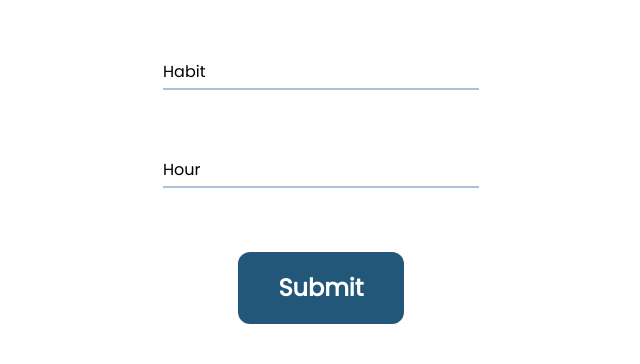
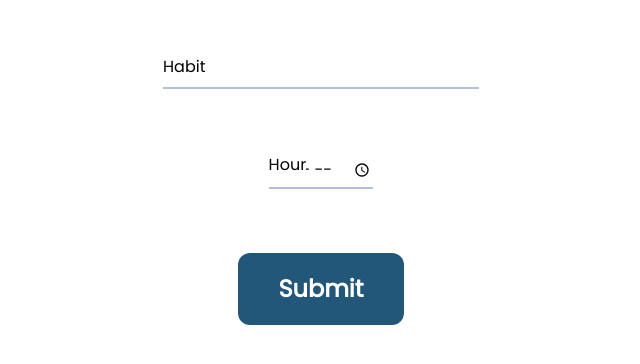
Before and after one commit to M4C4NO5/NAX, a React (Create React App) app in the folder nax-react/: page /newhabit in a window 1280 px wide. Shown: the part 210-574 px from the top of the page, without its empty margins (319-959 px from the left). Built offline with nearby package versions, Linux system fonts and the light colour scheme; the HTML template or start-up script is replaced by a standard one.

Commit message:
Refactor: Components'  styles

```diff
--- a/nax-react/src/App.css
+++ b/nax-react/src/App.css
@@ -19,7 +19,7 @@
 }
 
 button.bg-primary:hover {
-  background-color: var(--tertiary);
+  background-color: var(--auxiliar);
 }
 
 .bg-secondary {
@@ -38,6 +38,14 @@ button.bg-primary:hover {
   color: var(--primary);
 }
 
+.border-primary {
+  border-color: var(--primary);
+}
+
+.border-secondary {
+  border-color: var(--secondary);
+}
+
 
 .todo-checkbox {
   background-color: var(--support);
--- a/nax-react/src/components/Button.js
+++ b/nax-react/src/components/Button.js
@@ -6,7 +6,7 @@ function Button({
 })
 {
   return(
-    <button type={type} onClick={action} className="btn bg-primary text-white text-2xl font-bold py-5 px-10 rounded-xl">
+    <button type={type} onClick={action} className="bg-primary text-white text-2xl font-bold py-5 px-10 rounded-xl">
       {text}
     </button>
   )
--- a/nax-react/src/components/Input.js
+++ b/nax-react/src/components/Input.js
@@ -25,9 +25,7 @@ function Input({
           id={placeholder}
           onChange={action}
           value={value}
-          className={`border-b-2 py-1 border-[#AFC1D6] focus:outline-none bg-white focus:border-b-2 transition-colors duration-100 peer ${
-            focused || value ? "pb-1" : ""
-          }`}
+          className={`border-b-2 border-secondary py-1 focus:outline-none bg-white focus:border-b-2 transition-colors duration-100 peer ${focused || value ? "pb-1" : ""}`}
           required={required}
           autoComplete="off"
           onFocus={handleInputFocus}
@@ -35,9 +33,7 @@ function Input({
         />
         <label
           htmlFor={placeholder}
-          className={`absolute left-0 top-1 bg-white cursor-text transition-all duration-100 ${
-            focused || value ? "-top-4 text-xs" : ""
-          }`}
+          className={`absolute left-0 bg-white cursor-text transition-all duration-100 ${focused || value ? "-top-5 text-xs" : ""}`}
         >
           {placeholder}
         </label>
--- a/nax-react/src/pages/NewHabitForm.js
+++ b/nax-react/src/pages/NewHabitForm.js
@@ -10,7 +10,7 @@ const DEFAULT_HABIT = {
 
 function NewHabitForm() {
   const [newHabit, setNewHabit] = useState(DEFAULT_HABIT);
-  const navigate = useNavigate()
+  const navigate = useNavigate();
 
   const handleSubmit = event => {
     event.preventDefault();
@@ -46,7 +46,7 @@ function NewHabitForm() {
             <Input placeholder="Habit" value={newHabit.task} action={handleInputTask} />
           </div>
           <div className="flex items-center justify-center mb-16">
-            <Input placeholder="Hour" value={newHabit.hour} action={handleInputHour} />
+            <Input type="time" placeholder="Hour" value={newHabit.hour} action={handleInputHour} />
           </div>
           <div className="flex items-center justify-center">
             <Button text="Submit" type="submit" />
```
Also changed, not shown: 1 other file (tests, documents, lock files or other folders).
